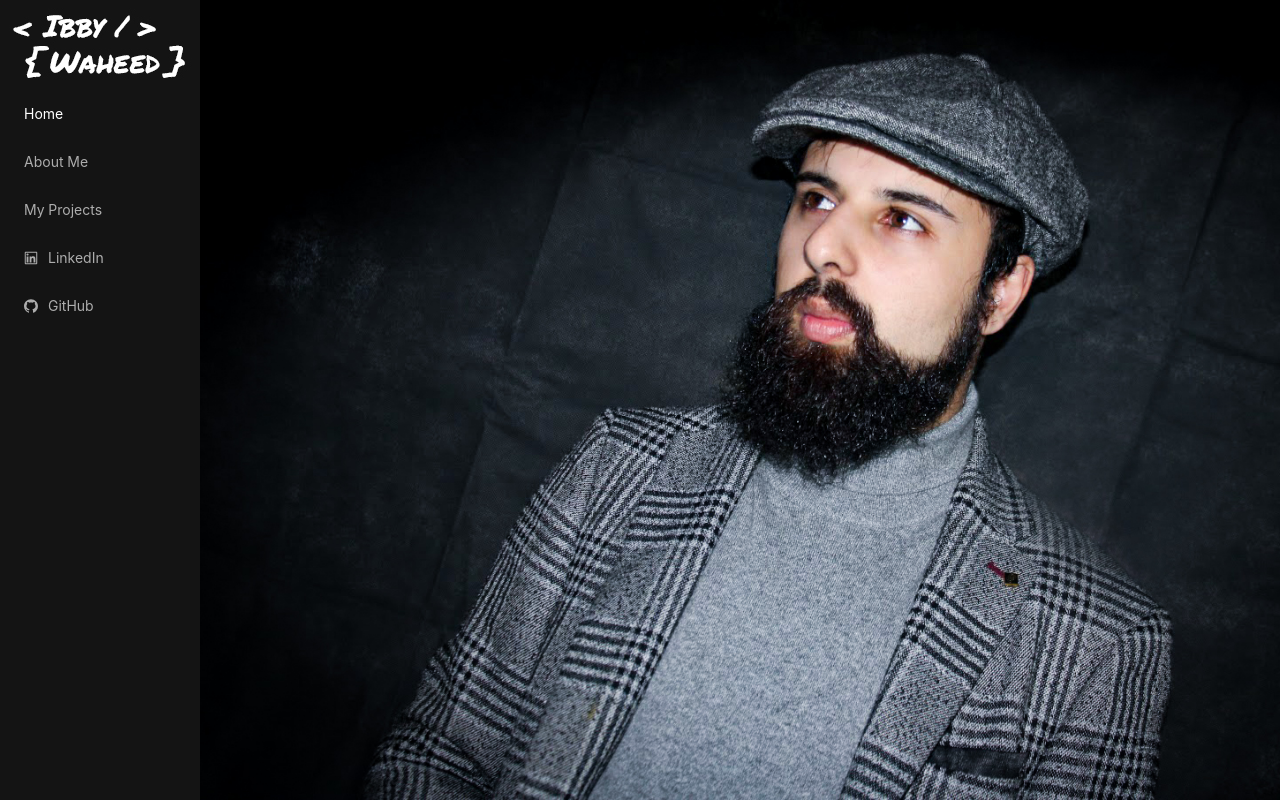
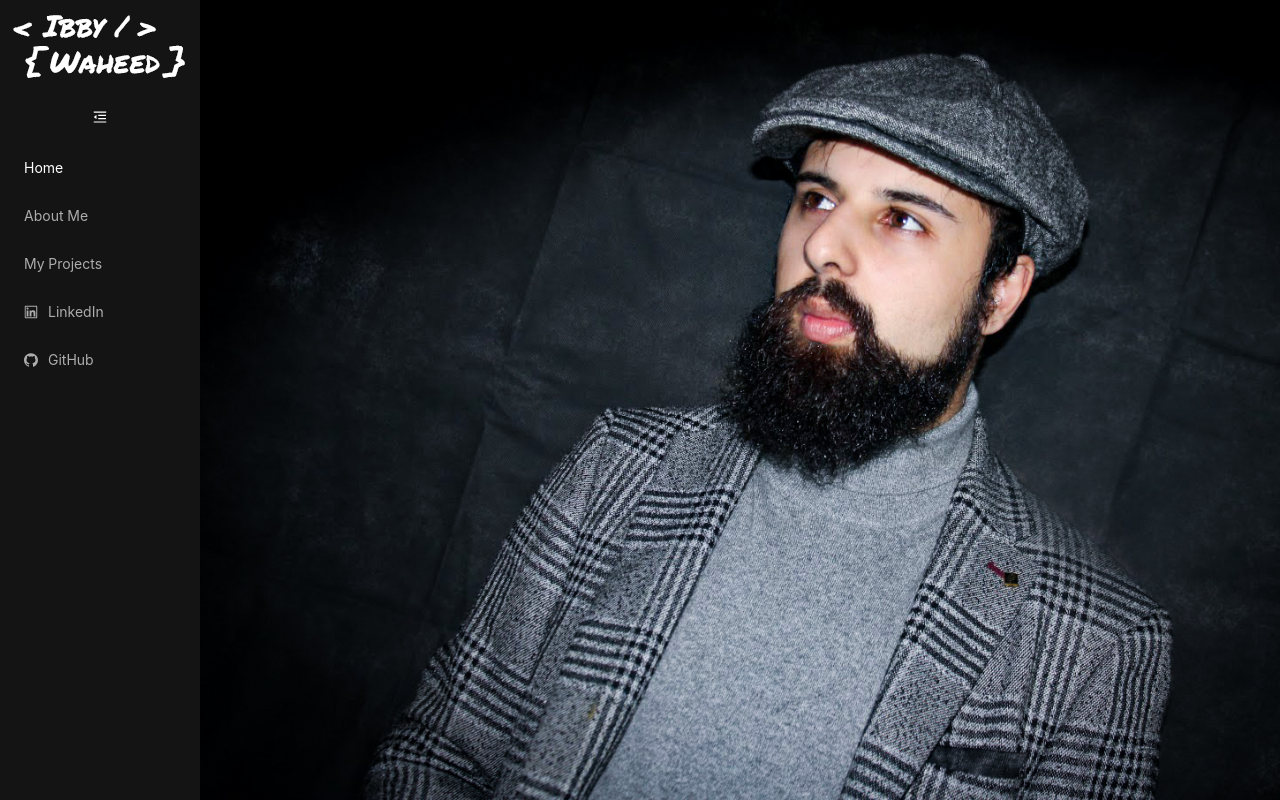
Before and after one commit to DevIbrahimWaheed/portfolio, a React (Create React App) app: page / in a window 1280 px wide. Built offline with nearby package versions, Linux system fonts and the light colour scheme; a web font is replaced by a local one.

Commit message:
Add toggleable sidebar

```diff
--- a/src/components/sidebar.js
+++ b/src/components/sidebar.js
@@ -1,34 +1,40 @@
-import React ,{useState} from 'react';
+import React, { useState } from 'react';
 import ReactDOM from 'react-dom';
-import { Link } from "react-router-dom";
-import { Menu,Layout } from 'antd';
+import { Link } from 'react-router-dom';
+import { Menu, Layout } from 'antd';
 import 'antd/dist/antd.css';
 import {
   MenuUnfoldOutlined,
   MenuFoldOutlined,
   LinkedinOutlined,
-  GithubOutlined
-} from '@ant-design/icons'
+  GithubOutlined,
+} from '@ant-design/icons';
 
 
-const {SubMenu} = Menu;
-const {Sider} = Layout
+const { SubMenu } = Menu;
+const { Sider } = Layout;
 
 
-function SideBar(props)  {
-    const [collapsed,setCollapsed] = useState(false);
+function SideBar(props) {
+  const [collapsed, setCollapsed] = useState(false);
 
-    const toggleCollapse = collapsed => {
-        console.log(collapsed);
-        setCollapsed(collapsed)
-    }
+  const toggleCollapse = () => {
+    setCollapsed(!collapsed);
+  };
 
 
     return (
      <>
 
-  <Sider>
+  <Sider collapsed={collapsed} trigger={null}>
           <div className="logo" />
+          <div style={{ padding: '16px', textAlign: 'center' }}>
+            {collapsed ? (
+              <MenuUnfoldOutlined onClick={toggleCollapse} style={{ color: '#fff' }} />
+            ) : (
+              <MenuFoldOutlined onClick={toggleCollapse} style={{ color: '#fff' }} />
+            )}
+          </div>
           <Menu
             defaultSelectedKeys={['1']}
             defaultOpenKeys={['1']}
```
Lines whose indentation alone changed are shown as unchanged.
